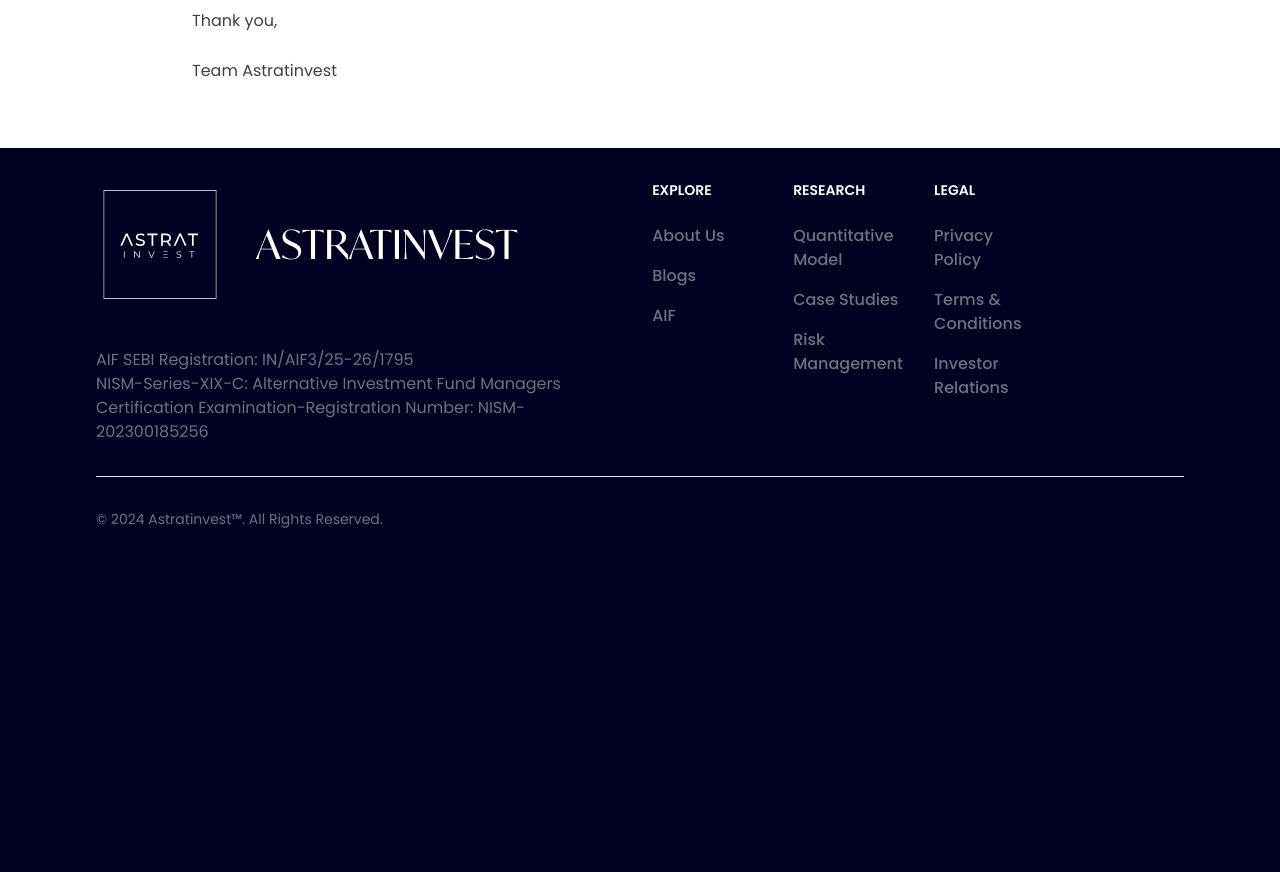
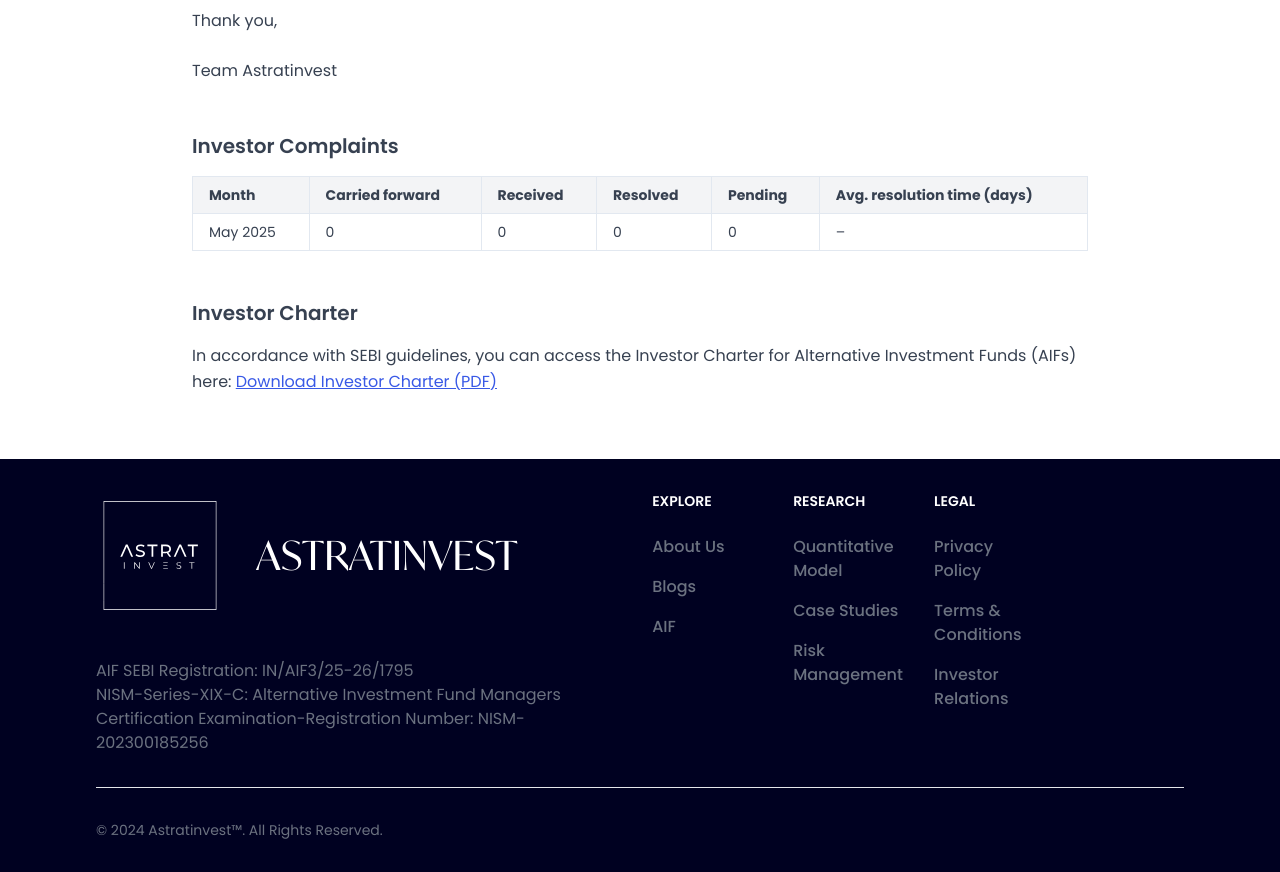
Before and after one commit to tholiaapoorv/astratinvest, a Next.js app: page /investor-relations in a window 1280 px wide. Shown: the part 1040-1912 px from the top of the page. Before the commit the page ends 1601 px from the top, so only its background shows below. Built offline with nearby package versions, Linux system fonts and the light colour scheme.

Commit message:
Update page.tsx
adding table

```diff
--- a/app/investor-relations/page.tsx
+++ b/app/investor-relations/page.tsx
@@ -8,7 +8,6 @@ const InvestorRelationsPage = () => {
       <NavBar />
 
       <main className="flex flex-col items-center justify-center w-full overflow-hidden px-6 pt-28 pb-16 bg-white text-[#000121]">
-
         {/* Heading */}
         <section className="text-center mb-8">
           <h1 className="font-ivy text-[min(6vw,6vh)] font-bold text-[#000121]">
@@ -53,6 +52,51 @@ const InvestorRelationsPage = () => {
           <p>Team Astratinvest</p>
         </section>
 
+        {/* SEBI Complaint Table */}
+        <section className="max-w-4xl w-full mt-12 text-left font-poppins text-gray-700 text-base leading-relaxed">
+          <h2 className="text-xl font-semibold mb-4">Investor Complaints</h2>
+          <div className="overflow-auto">
+            <table className="min-w-full border border-gray-300 text-sm text-left">
+              <thead className="bg-gray-100">
+                <tr>
+                  <th className="px-4 py-2 border">Month</th>
+                  <th className="px-4 py-2 border">Carried forward</th>
+                  <th className="px-4 py-2 border">Received</th>
+                  <th className="px-4 py-2 border">Resolved</th>
+                  <th className="px-4 py-2 border">Pending</th>
+                  <th className="px-4 py-2 border">Avg. resolution time (days)</th>
+                </tr>
+              </thead>
+              <tbody>
+                <tr>
+                  <td className="px-4 py-2 border">May 2025</td>
+                  <td className="px-4 py-2 border">0</td>
+                  <td className="px-4 py-2 border">0</td>
+                  <td className="px-4 py-2 border">0</td>
+                  <td className="px-4 py-2 border">0</td>
+                  <td className="px-4 py-2 border">–</td>
+                </tr>
+                {/* Add more rows as months progress */}
+              </tbody>
+            </table>
+          </div>
+        </section>
+
+        {/* Investor Charter Link */}
+        <section className="max-w-4xl w-full mt-12 text-left font-poppins text-gray-700 text-base leading-relaxed">
+          <h2 className="text-xl font-semibold mb-4">Investor Charter</h2>
+          <p>
+            In accordance with SEBI guidelines, you can access the Investor Charter for Alternative Investment Funds (AIFs) here:{" "}
+            <a
+              href="/static/Investor_Charter_AIF.pdf"
+              target="_blank"
+              rel="noopener noreferrer"
+              className="text-[#3959E6] underline"
+            >
+              Download Investor Charter (PDF)
+            </a>
+          </p>
+        </section>
       </main>
 
       <Footer />
```
